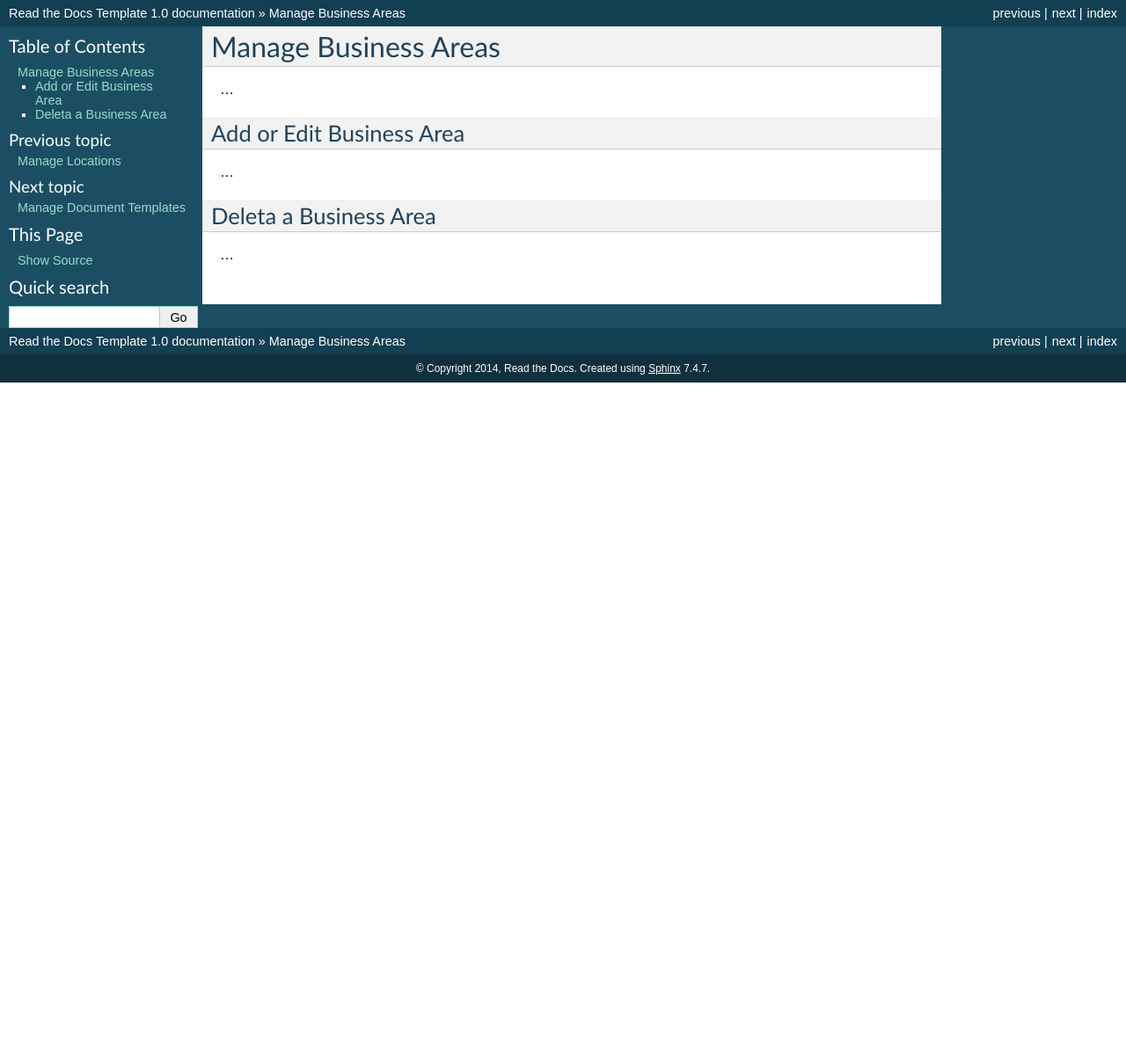
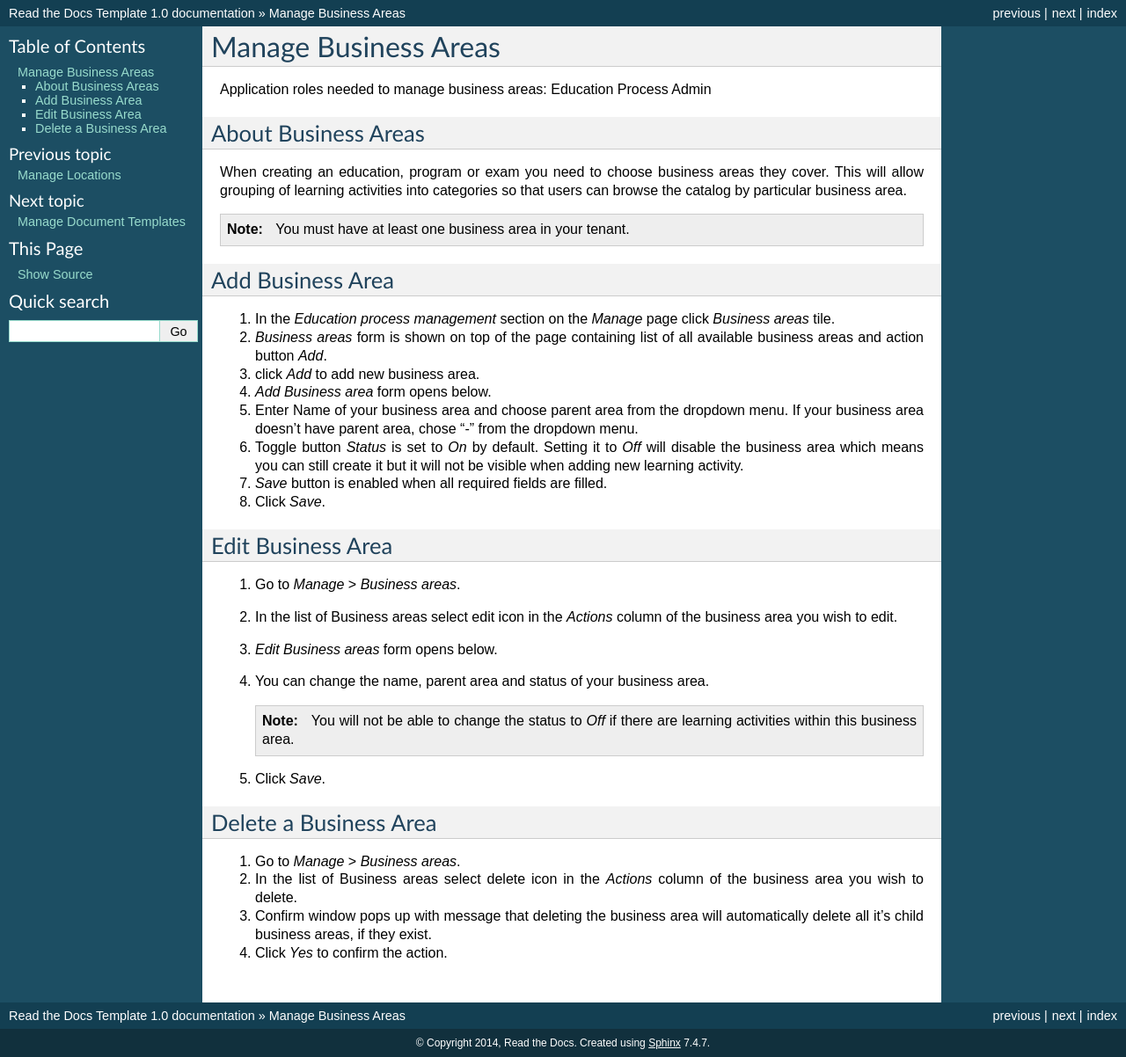
Before and after one commit to pslisko/performa365docs, a Sphinx documentation site: the page built from docs/howto/manage_business_areas.rst, in a window 1280 px wide. Shown: the whole page at 88% size. Built offline with Sphinx 7.4.7, drawn with Linux system fonts in a browser that asks for light colours; pages that are not in the unit, such as notebooks, are missing from menus; before the commit the page ends 900 px from its top, so only the background shows below that.

Commit message:
Update manage_business_areas.rst

```diff
--- a/docs/howto/manage_business_areas.rst
+++ b/docs/howto/manage_business_areas.rst
@@ -1,14 +1,43 @@
 Manage Business Areas
 =====================
 
-...
+Application roles needed to manage business areas: Education Process Admin
 
-Add or Edit Business Area
+About Business Areas
 ^^^^^^^^^^^^^^
 
-...
+When creating an education, program or exam you need to choose business areas they cover. This will allow grouping of learning activities into categories so that users can browse the catalog by particular business area.
 
-Deleta a Business Area
+.. note:: You must have at least one business area in your tenant.
+
+Add Business Area
 ^^^^^^^^^^^^^^
 
-...
+#. In the *Education process management* section on the *Manage* page click *Business areas* tile.
+#. *Business areas* form is shown on top of the page containing list of all available business areas and action button *Add*.
+#. click *Add* to add new business area.
+#. *Add Business area* form opens below.
+#. Enter Name of your business area and choose parent area from the dropdown menu. If your business area doesn't have parent area, chose "-" from the dropdown menu.
+#. Toggle button *Status* is set to *On* by default. Setting it to *Off* will disable the business area which means you can still create it but it will not be visible when adding new learning activity.
+#. *Save* button is enabled when all required fields are filled.
+#. Click *Save*.
+
+Edit Business Area
+^^^^^^^^^^^^^^^^^^^^^^^^^^^
+
+#. Go to *Manage* > *Business areas*.
+#. In the list of Business areas select edit icon in the *Actions* column of the business area you wish to edit.
+#. *Edit Business areas* form opens below.
+#. You can change the name, parent area and status of your business area.
+
+   .. note:: You will not be able to change the status to *Off* if there are learning activities within this business area.
+
+#. Click *Save*.
+
+Delete a Business Area
+^^^^^^^^^^^^^^
+
+#. Go to *Manage* > *Business areas*.
+#. In the list of Business areas select delete icon in the *Actions* column of the business area you wish to delete.
+#. Confirm window pops up with message that deleting the business area will automatically delete all it's child business areas, if they exist.
+#. Click *Yes* to confirm the action.
```
